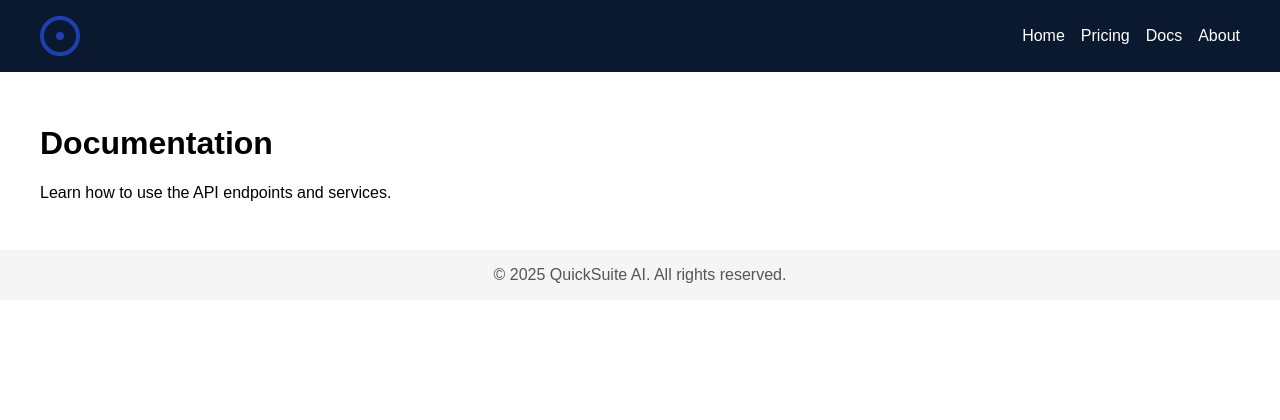
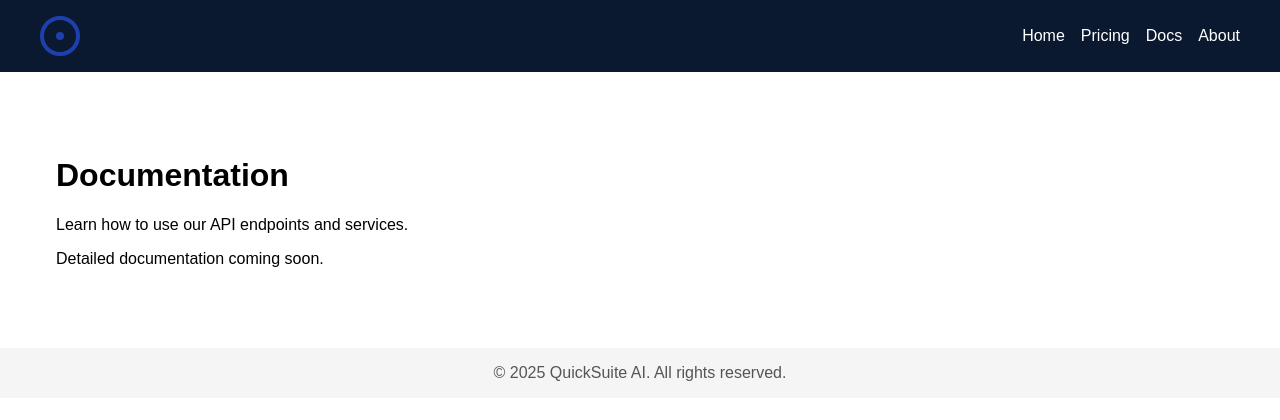
Before and after one commit to fabp84/quicksuite-ai, a Next.js app in the folder web/: page /docs in a window 1280 px wide. Shown: the top 420 px of the page. Built offline with nearby package versions, Linux system fonts and the light colour scheme.

Commit message:
Update docs page with container layout and placeholder content

```diff
--- a/web/app/docs/page.tsx
+++ b/web/app/docs/page.tsx
@@ -1,8 +1,9 @@
 export default function Docs() {
   return (
-    <main className="flex min-h-screen flex-col items-center justify-center p-8">
+    <main className="container">
       <h1 className="text-4xl font-bold mb-4">Documentation</h1>
-      <p className="text-lg">Learn how to use the API endpoints and services.</p>
+      <p className="text-lg mb-8">Learn how to use our API endpoints and services.</p>
+      <p>Detailed documentation coming soon.</p>
     </main>
   );
 }
```
